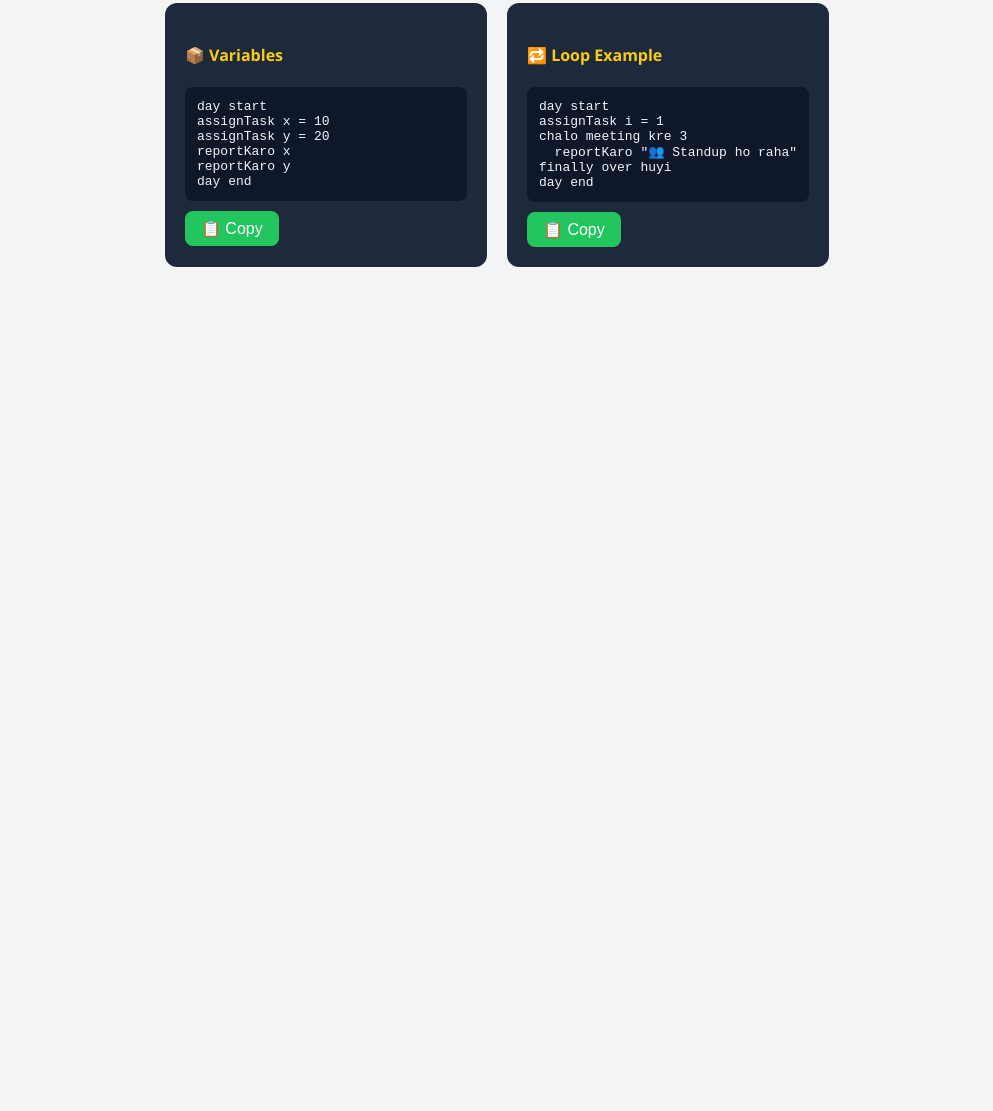
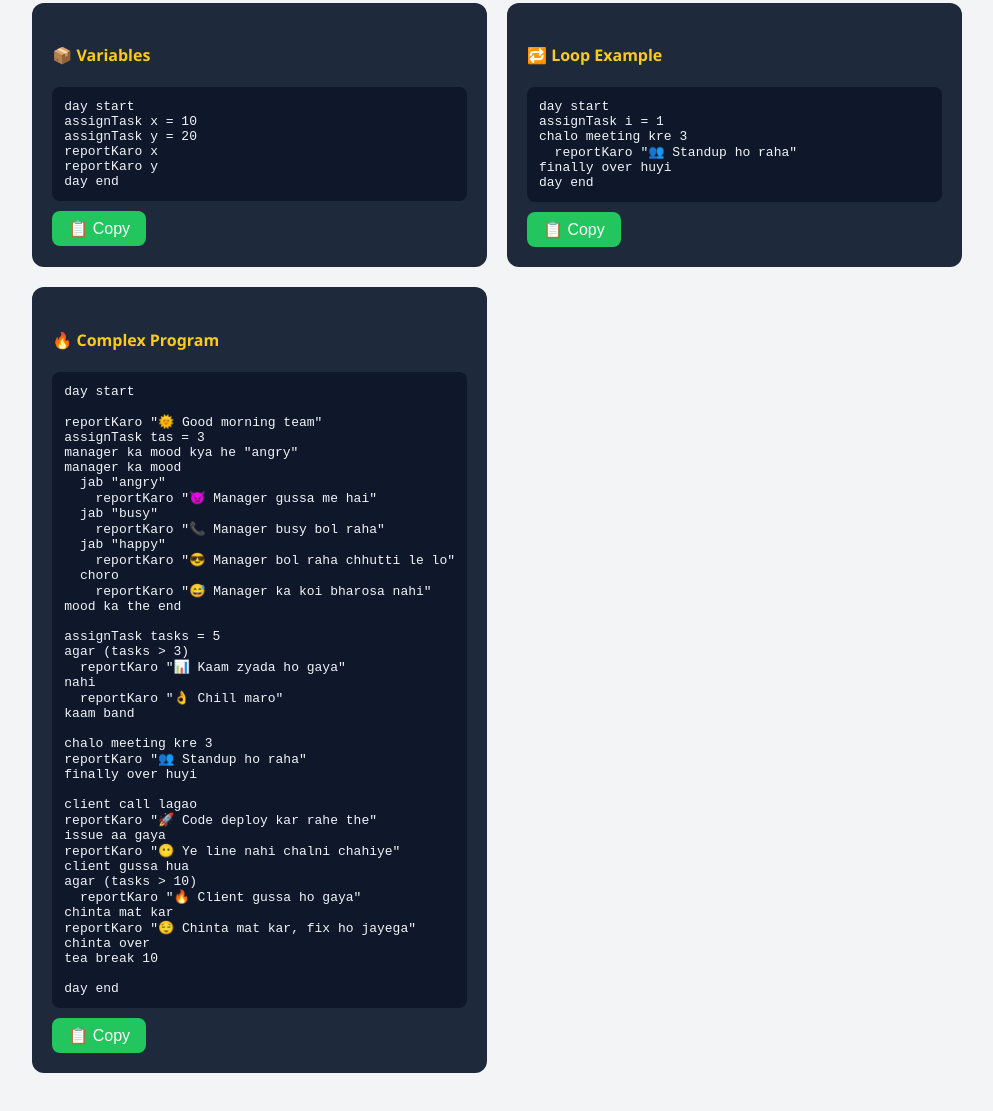
Before and after one commit to shubh1407/CorporateLang, a plain HTML site: page index.html in a window 1280 px wide. Shown: the part 1437-2548 px from the top of the page, without its empty margins (143-1136 px from the left). Before the commit the page ends 1802 px from the top, so only its background shows below. Drawn offline with Linux system fonts and the light colour scheme.

Commit message:
Update index.html

```diff
--- a/index.html
+++ b/index.html
@@ -144,7 +144,53 @@ finally over huyi
 day end</pre>
       <button class="copy-btn" onclick="copyDemo('demo4')">📋 Copy</button>
     </div>
+
+  <div class="example-card">
+    <h4>🔥 Complex Program</h4>
+    <pre id="demo5">day start
+
+reportKaro "🌞 Good morning team"
+assignTask tas = 3
+manager ka mood kya he "angry"
+manager ka mood
+  jab "angry"
+    reportKaro "👿 Manager gussa me hai"
+  jab "busy"
+    reportKaro "📞 Manager busy bol raha"
+  jab "happy"
+    reportKaro "😎 Manager bol raha chhutti le lo"
+  choro
+    reportKaro "😅 Manager ka koi bharosa nahi"
+mood ka the end
+
+assignTask tasks = 5
+agar (tasks > 3)
+  reportKaro "📊 Kaam zyada ho gaya"
+nahi
+  reportKaro "👌 Chill maro"
+kaam band
+
+chalo meeting kre 3
+reportKaro "👥 Standup ho raha"
+finally over huyi
+
+client call lagao
+reportKaro "🚀 Code deploy kar rahe the"
+issue aa gaya
+reportKaro "😶 Ye line nahi chalni chahiye"
+client gussa hua
+agar (tasks > 10)
+  reportKaro "🔥 Client gussa ho gaya"
+chinta mat kar
+reportKaro "😌 Chinta mat kar, fix ho jayega"
+chinta over
+tea break 10
+
+day end</pre>
+    <button class="copy-btn" onclick="copyDemo('demo5')">📋 Copy</button>
   </div>
+
+</div>
 
   <script>
     // JavaScript version of your interpreter
@@ -209,7 +255,7 @@ day end</pre>
           }
         } else if (line.startsWith("chalo meeting kre")) {
           const count = parseInt(line.split(" ")[3]);
-          for (let j = 0; j < count; j++) {
+          for (let j = 1; j < count; j++) {
             output += "👥 Standup ho raha\n";
           }
         }
```
